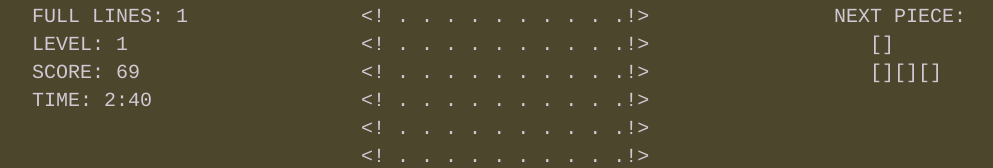
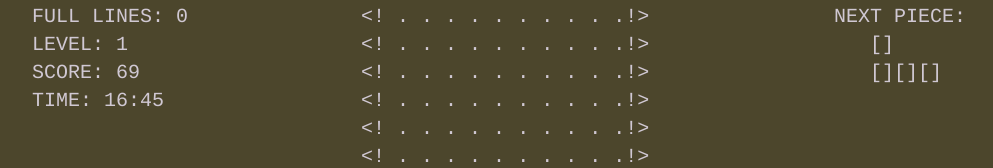
Before and after one commit to fhgaha/tetris, a React (Create React App) app: page / in a window 1280 px wide. Shown: the top 168 px of the page, without its empty margins (141-1134 px from the left). Built offline with nearby package versions, Linux system fonts and the light colour scheme.

Commit message:
time is displayed

```diff
--- a/src/components/game/Game.tsx
+++ b/src/components/game/Game.tsx
@@ -5,11 +5,11 @@ import Info from "./info/Info"
 import NextPiece from "./nextPiece/NextPiece"
 
 const Game = () => {
-	const { field, nextPiece } = useLoop()
+	const { field, nextPiece, fullLinesCounter } = useLoop()
 
 	return (
 		<>
-			<Info />
+			<Info fullLinesCounter={fullLinesCounter}/>
 			<Field field={field} />
 			<NextPiece {...nextPiece} />
 		</>
--- a/src/components/game/hooks/useLoop.tsx
+++ b/src/components/game/hooks/useLoop.tsx
@@ -19,6 +19,7 @@ export default function useLoop() {
 	const [currentPiece, setCurrentPiece] = useState({ pieceType: PieceTypes.I, positions: emptyPositions })
 	const [nextPiece, setNextPiece] = useState({ pieceType: PieceTypes.I, positions: emptyPositions })
 	const [speed, setSpeed] = useState(500)
+	const [fullLinesCounter, setFullLinesCounter] = useState(0)
 
 	//event.key
 	useKeyPress('ArrowUp', () => rotatePiece())
@@ -168,8 +169,9 @@ export default function useLoop() {
 			let newField = field.filter((row, i) => !rowsToClear.some(index => index == i))
 			rowsToClear.forEach(r => { newField.unshift(new Array<number>(width).fill(0)) });
 			setField(newField)
+			setFullLinesCounter(fullLinesCounter + rowsToClear.length)
 		}
 	}
 
-	return { field, nextPiece }
+	return { field, nextPiece, fullLinesCounter }
 }
--- a/src/components/game/info/Info.tsx
+++ b/src/components/game/info/Info.tsx
@@ -1,13 +1,28 @@
-import React from 'react'
+import React, { FC, useEffect, useState } from 'react'
 import st from "./info.module.css";
+import { useCountdown, useInterval } from 'usehooks-ts';
 
-const Info = () => {
+interface InfoProps { fullLinesCounter: number }
+
+const Info: FC<InfoProps> = ({ fullLinesCounter }) => {
+	const [count, setCount] = useState(new Date(1000000))
+
+	useInterval(() => {
+		let newDate = count
+		newDate.setUTCSeconds(count.getSeconds() + 1)
+		setCount(newDate)
+	}, 1000)
+
 	return (
 		<div className={st["info-container"]}>
-			<div> FULL LINES: 1</div>
+			<div> FULL LINES: {fullLinesCounter}</div>
 			<div> LEVEL: 1</div>
 			<div> SCORE: 69</div>
-			<div> TIME: 2:40</div>
+			<div> TIME:
+				{count.getUTCHours() > 0 ? (count.getUTCHours() + ':') : ' '}
+				{count.getUTCMinutes() + ':'}
+				{count.getUTCSeconds()}
+			</div>
 		</div>
 	)
 }
--- a/src/components/game/nextPiece/NextPiece.tsx
+++ b/src/components/game/nextPiece/NextPiece.tsx
@@ -27,7 +27,6 @@ const NextPiece: FC<PieceData> = ({ pieceType, positions }): JSX.Element => {
     console.log(newArr)
   }, [positions])
 
-
   return (
     <div className={st["next-piece"]}>
       <div>NEXT PIECE:</div>
@@ -40,21 +39,15 @@ const NextPiece: FC<PieceData> = ({ pieceType, positions }): JSX.Element => {
 
       <div className={st.piece}>
         {arr.map((rows, i) => (
-          <ul
-            // className={st['ul-field']}
-            key={'ul-' + i}>
+          <ul key={'ul-' + i}>
             {rows.map((col, j) => (
               <li key={"li-" + j}>
-                {
-                  rows[j] == 0 ? "  " : "[]"
-                }
+                {rows[j] == 0 ? "  " : "[]"}
               </li>))}
           </ul>
         ))}
       </div>
     </div>
-
-
   )
 }
 
```
